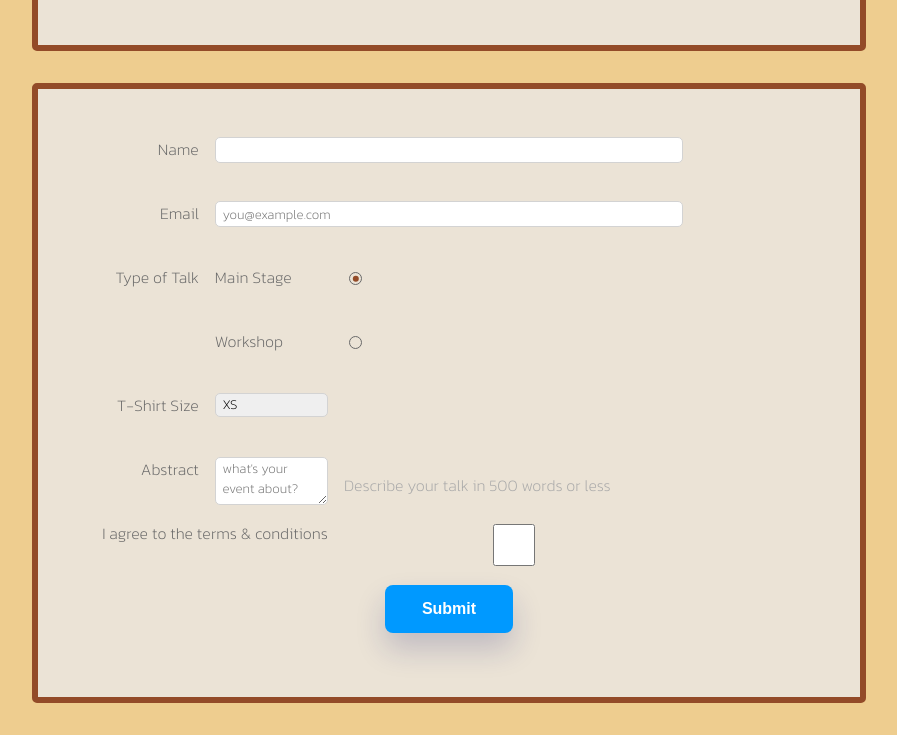
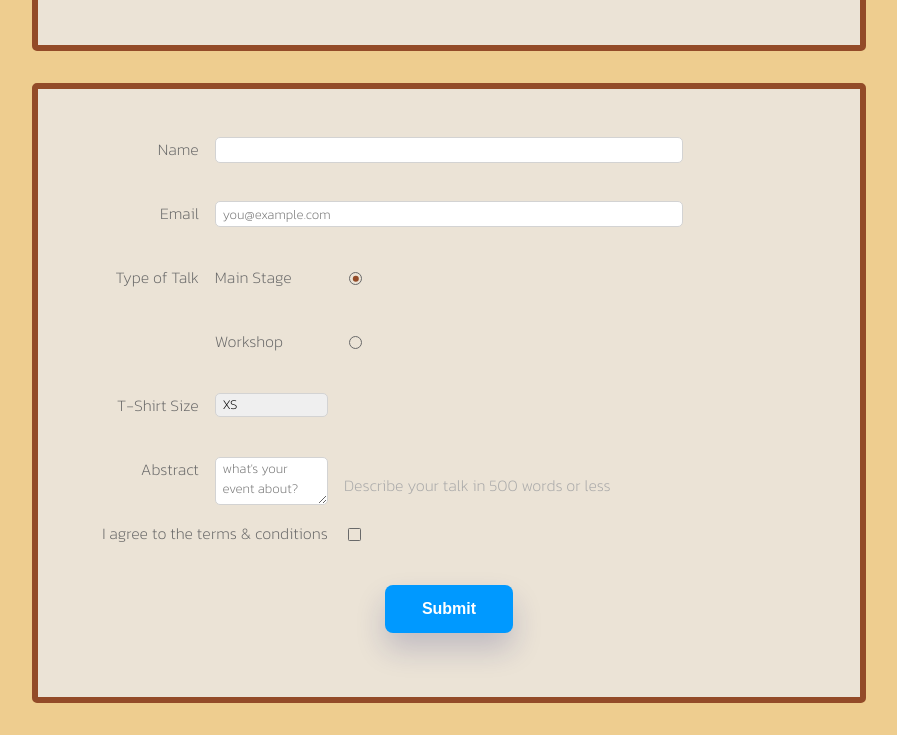
Before and after one commit to AndorGunczer/HTML_FORM, a plain HTML site: page index.html in a window 1280 px wide. Shown: the part 188-923 px from the top of the page, without its empty margins (191-1088 px from the left). Drawn offline with Linux system fonts and the light colour scheme.

Commit message:
style on checkbox plus documentation

```diff
--- a/style.css
+++ b/style.css
@@ -1,5 +1,5 @@
 body {
-    /* STYLE */
+    /* design */
     /* background-color: #EEE; */
     background-color: #eecd8f;
     color: #696969;
@@ -8,57 +8,69 @@ body {
 
 header, main {
     /* background-color: #F5F5F5; */
+    /* design */
     background-color: #ebe3d6;
     /* border: 1px solid #D3D3D3; #A0A0A0 */
+    /* box-model */
+    margin: 2em auto;
+    width: 60%;
     border: 6px solid #934b28;
     border-radius: 5px;
-    width: 60%;
-    margin: 2em auto;
     padding: 2em 2em;
 }
 
 header > * {
+    /* layout */
     text-align: center;
 }
 
 h1 {
-    /* color: #696969; */
+    /* design */
+    color: #696969;
 }
 
 form {
-    padding: 1em 1em;
+    /* layout */
     display: grid;
     grid-gap: 1.0em;
     /* grid-template: repeat(8, 1fr) 3fr / 1fr 1fr 3fr 1fr; */
     grid-template: repeat(8, 3em) 3fr / 1fr 1fr 3fr 1fr;
+    /* box-model */
+    padding: 1em 1em;
 }
 
 label {
+    /* layout */
     grid-column: 1 / 2;
     justify-self: end;
 }
 
 input {
+    /* layout */
     grid-column: 2 / 4;
 }
 
 button {
+    /* layout */
     grid-column: 2 / 4;
     grid-row: 8 / 9;
+    justify-self: center;
+    /* box-model */
+    border: 0px solid black;
+    border-radius: 0.5em;
     width: 8em;
-    justify-self: center;
-    border: none;
-    border-radius: 0.5em;
+    /* design */
     background-color: #0099FF;
-    border: 0px solid black;
     color: white;
     font-weight: bolder;
     font-size: 1em;
     box-shadow: rgb(23 31 114 / 20%) 0px 16px 30px;
+    /* animation */
     transition: all 0.2s;
 }
 
 label[for="agree"] {
+    /* layout */
     justify-content: end;
     grid-column: 1 / 3;
 }
@@ -66,30 +78,38 @@ label[for="agree"] {
 /* Radio Animation */
 
 input[type="radio"] {
+    /* default-off */
     -webkit-appearance: none;
     appearance: none;
+    /* layout */
     grid-column: 3 / 4;
+    /* box-model */
     margin-top: 7px;
-
-    position: relative;
+    border: 1px solid #696969;
+    border-radius: 100%;
     width: 1em;
     height: 1em;
-    border: 1px solid #696969;
-    border-radius: 100%;
+    /* position */
+    position: relative;
 }
 
 input[type="radio"]::before {
+    /* layout */
     display: block;
+    /* design-content */
     content: " ";
     background-color: #934b28;
+    /* box-model */
     width: 0.5em;
     height: 0.5em;
     border-radius: 100%;
+    /* position */
     position: absolute;
     /* right: 4px;
     top: 0.5px; */
     right: 0.3em;
     top: 0.05em;
+    /* animation */
     visibility: hidden;
     transition: all 0.3s ease-in;
     transform-origin: center;
@@ -106,51 +126,107 @@ input[type="radio"]::before {
 /* Radio label */
 
 .radioLabel {
+    /* layout */
     grid-column: 2 / 3;
     justify-self: start;
 }
 
 /* Checkbox animation */
 
+input[type="checkbox"] {
+    /* default-off */
+    -webkit-appearance: none;
+    appearance: none;
+    /* layout */
+    grid-column: 3 / 4;
+    /* position */
+    position: relative;
+    /* box-model */
+    margin-top: 7px;
+    border: 1px solid #696969;
+    border-radius: 10%;
+    width: 1em;
+    height: 1em;
+}
+
+input[type="checkbox"]::before {
+    /* layout */
+    display: block;
+    /* design-content */
+    content: "✔";
+    color: #934b28;
+    /* position */
+    position: absolute;
+    /* right: 4px;
+    top: 0.5px; */
+    right: 0.1em;
+    top: -0.3em;
+    /* animation */
+    visibility: hidden;
+    transition: all 0.2s ease-in;
+    transform-origin: center;
+    transform: translate(1.8px, 1.8px) scale(0);
+}
+
+input[type="checkbox"]:checked::before {
+    /* Use `visibility` instead of `display` to avoid recalculating layout */
+    visibility: visible;
+    transition: all 0.2s cubic-bezier(0.25, 0.25, 0.56, 2);
+    transform: translate(1.8px, 1.8px) scale(1);
+}
+
   /*  */
 
 #name, #email, #size, #abstract {
+    /* default-off */
     -webkit-appearance: none;
     appearance: none;
+    /* box-model */
     padding: 0 0.5em;
     border: 1px solid #D3D3D3;
     border-radius: 5px;
+    /* font */
     font-family: inherit;
 }
 
 #name, #email, #size {
+    /* box-model */
     height: 1.8em;
 }
 
 #talk {
+    /* box-model */
     margin: 0;
 }
 
 #talk {
+    /* layout */
     grid-column: 1 / 2;
     justify-self: end;
 }
 
 #describe {
+    /* layout */
     grid-column: 3 / 4;
+    /* design */
     color: #A9A9A9;
 }
 
 #abstract {
+    /* layout */
     grid-column: 2 / 3;
 }
 
 input#agree {
+    /* layout */
     grid-column: 3 / 4;
 }
 
 button:hover {
+    /* design */
     background-color: darkblue;
+    /* box-model */
     border: 2px solid #0099FF;
+    /* animation */
     transition: all 0.2s;
 }
```
